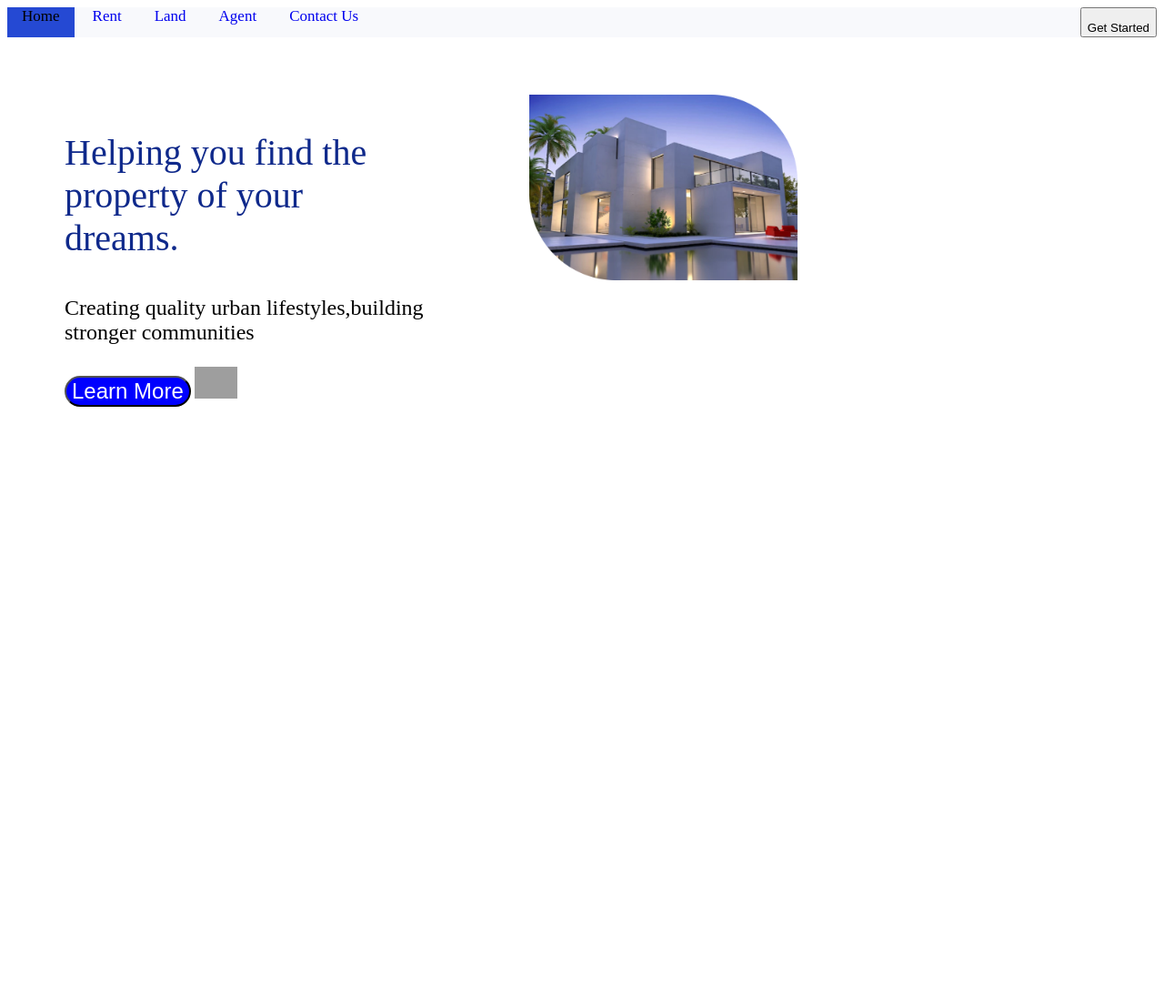
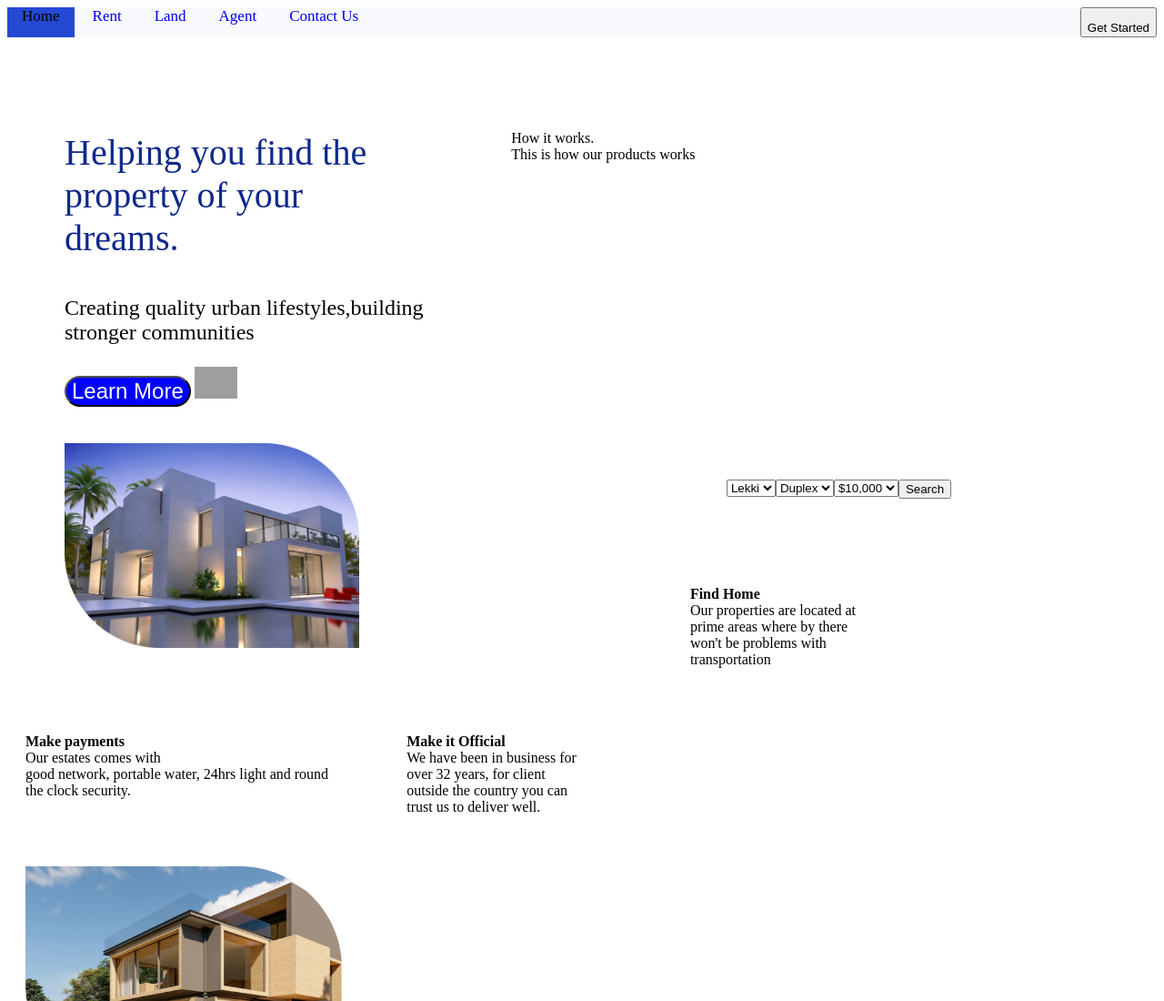
Before and after one commit to DismasNgoda/Pre_prep, a plain HTML site: page index.html in a window 1280 px wide. Shown: the top 1100 px of the page at 91% size. Before the commit the page ends 800 px from the top, so only its background shows below. Drawn offline with Linux system fonts and the light colour scheme; grey boxes are pictures that could not be loaded.

Commit message:
Further updates to the work

```diff
--- a/index.html
+++ b/index.html
@@ -29,7 +29,53 @@
             </div>
 
           </div>
+          <div class="searchBox">
+            <div class="dropDown">
+                <select name="Location">
+                <option value="Lekki">Lekki</option>
+            </select>
+            </div>
+            <div class="dropDown">
+                <select name="PropertyType">
+                <option value="PropertyType">Duplex</option>
+            </select>
+            </div>
+            <div class="dropDown">
+                <select name="MaxPrice">
+                <option value="MaxPrice">$10,000</option>
+            </select>
+            </div>
+            <div class="search">
+                <button class="searchBtn">Search</button>
+            </div>
+        </div>
+        <div class="products">
+            <p id="sectionTitle">How it works. <br> This is how our products works</p>
 
+            <div class="findHome">
+            <p class="p3"><strong>Find Home</strong><br>Our properties are located at <br> prime areas where by there <br> won't be problems with <br> transportation</p>
+            </div>
+
+        <div class="makePayments">
+            <p class="p3"><strong>Make payments</strong><br>Our estates comes with <br> good network, portable water, 24hrs light and round <br> the clock security. </p>
+        </div>
+        <div class="makeItOfficial">
+            <p class="p3"><strong>Make it Official</strong><br>We have been in business for <br>over 32 years, for client <br>outside the country you can <br>trust us to deliver well.</p>
+
+        </div>
+        </div>
+        <div class="chooseUs">
+
+            <div class="img1">
+                <img src="./imgs/image 2.png" alt="Body Image" height="100%" width="50%"></span>
+            </div>
+            <div class="myText">
+                <p class="p1">Why you should choose us.</p>
+                <p class="p2">Creating quality urban lifestyles,building stronger <br>communities</p>
+
+            </div>
+
+        </div>
 
     </div>
 
--- a/style.css
+++ b/style.css
@@ -31,8 +31,9 @@
     float: left;
     padding: 20px;
 }
+
 .img1{
-    width: 50%;
+    width: 55%;
     height: 100%;
     float: left;
     padding: 20px;
@@ -58,3 +59,37 @@ color: white;
 .learnMoreImg{
     width: 10%;
 }
+.dropDown .search{
+    display: inline-block;
+    position: relative;
+    padding: 60px 10px;
+    float: left;
+    justify-content: space-between;
+}
+.searchBox{
+    position: relative;
+    padding: 60px;
+    float: left;
+    display: flex;
+}
+.sectionTitle{
+    padding: 50px;
+
+}
+.findHome{
+    width: 30%;
+    float: left;
+    padding: 20px;
+}
+.makePayments{
+    width: 30%;
+    height: 100%;
+    float: left;
+    padding: 20px;
+}
+.makeItOfficial{
+    width: 30%;
+    height: 100%;
+    float: left;
+    padding: 20px;
+}
```
